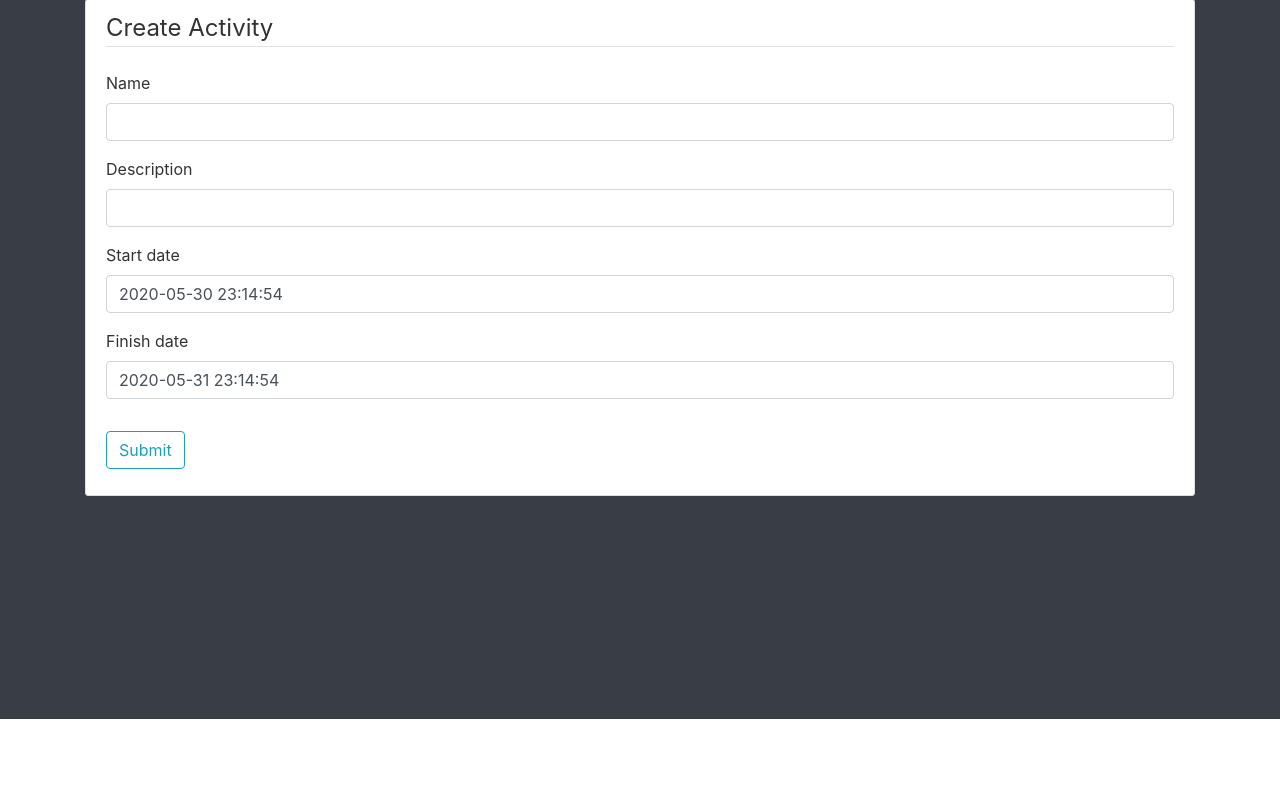
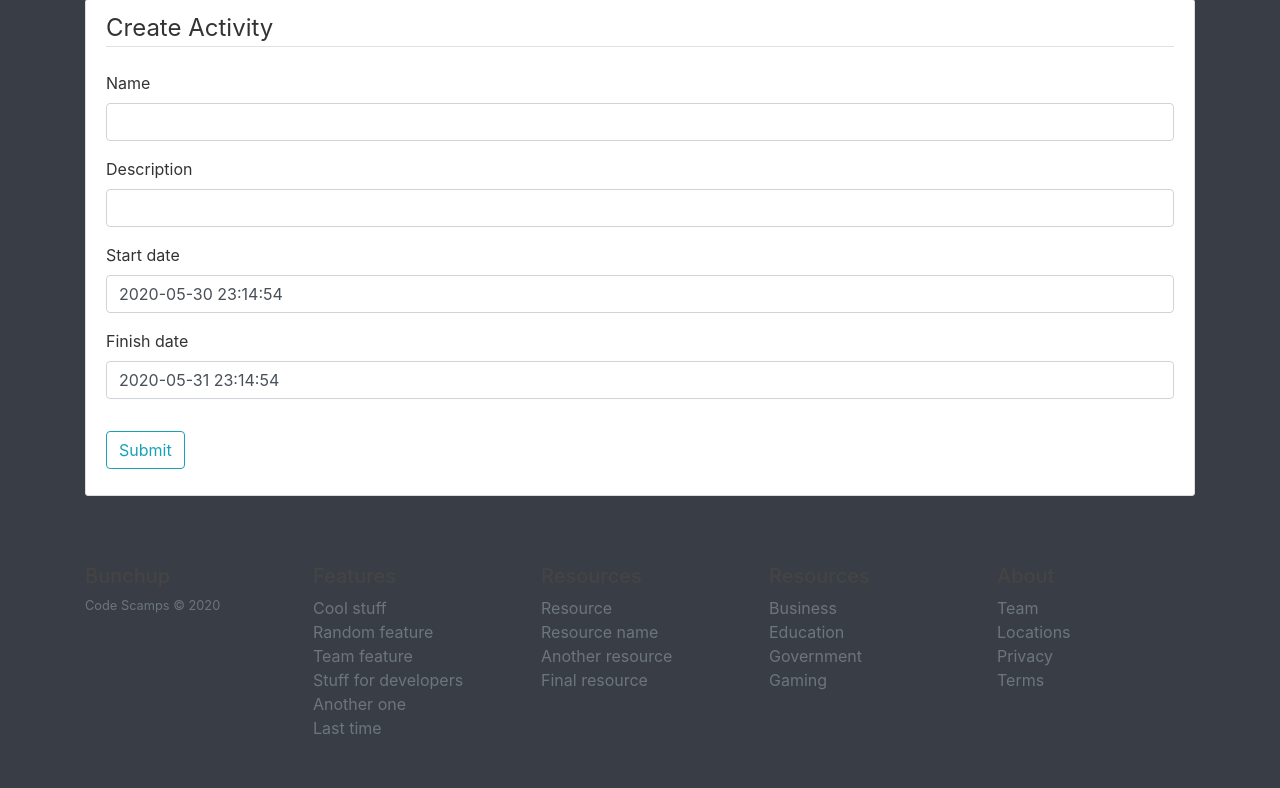
Before and after one commit to lloydtao/Hackathon-NASA-2020, a Django app: page /create/activity/ in a window 1280 px wide. Shown: the part 81-869 px from the top of the page. Before the commit the page ends 800 px from the top, so only its background shows below. Run offline with Django 3.2, Linux system fonts and the light colour scheme; the visitor is signed in with stand-in values (Sample User, id 1); some libraries are stand-ins or nearby versions.

Commit message:
Add footer to base

```diff
--- a/src/bunchup/templates/bunchup/base.html
+++ b/src/bunchup/templates/bunchup/base.html
@@ -71,6 +71,52 @@
 				</div> {% endcomment %}
 			{% comment %} </div> {% endcomment %}
 		</main>
+	<footer class="container py-5">
+      <div class="row">
+        <div class="col-12 col-md">
+          <h5>Bunchup</h5>
+          <small class="d-block mb-3 text-muted">Code Scamps © 2020</small>
+        </div>
+        <div class="col-6 col-md">
+          <h5>Features</h5>
+          <ul class="list-unstyled text-small">
+            <li><a class="text-muted" href="#">Cool stuff</a></li>
+            <li><a class="text-muted" href="#">Random feature</a></li>
+            <li><a class="text-muted" href="#">Team feature</a></li>
+            <li><a class="text-muted" href="#">Stuff for developers</a></li>
+            <li><a class="text-muted" href="#">Another one</a></li>
+            <li><a class="text-muted" href="#">Last time</a></li>
+          </ul>
+        </div>
+        <div class="col-6 col-md">
+          <h5>Resources</h5>
+          <ul class="list-unstyled text-small">
+            <li><a class="text-muted" href="#">Resource</a></li>
+            <li><a class="text-muted" href="#">Resource name</a></li>
+            <li><a class="text-muted" href="#">Another resource</a></li>
+            <li><a class="text-muted" href="#">Final resource</a></li>
+          </ul>
+        </div>
+        <div class="col-6 col-md">
+          <h5>Resources</h5>
+          <ul class="list-unstyled text-small">
+            <li><a class="text-muted" href="#">Business</a></li>
+            <li><a class="text-muted" href="#">Education</a></li>
+            <li><a class="text-muted" href="#">Government</a></li>
+            <li><a class="text-muted" href="#">Gaming</a></li>
+          </ul>
+        </div>
+        <div class="col-6 col-md">
+          <h5>About</h5>
+          <ul class="list-unstyled text-small">
+            <li><a class="text-muted" href="#">Team</a></li>
+            <li><a class="text-muted" href="#">Locations</a></li>
+            <li><a class="text-muted" href="#">Privacy</a></li>
+            <li><a class="text-muted" href="#">Terms</a></li>
+          </ul>
+        </div>
+      </div>
+    </footer>
 
 		<!-- Optional JavaScript -->
 		<!-- jQuery first, then Popper.js, then Bootstrap JS -->
```
